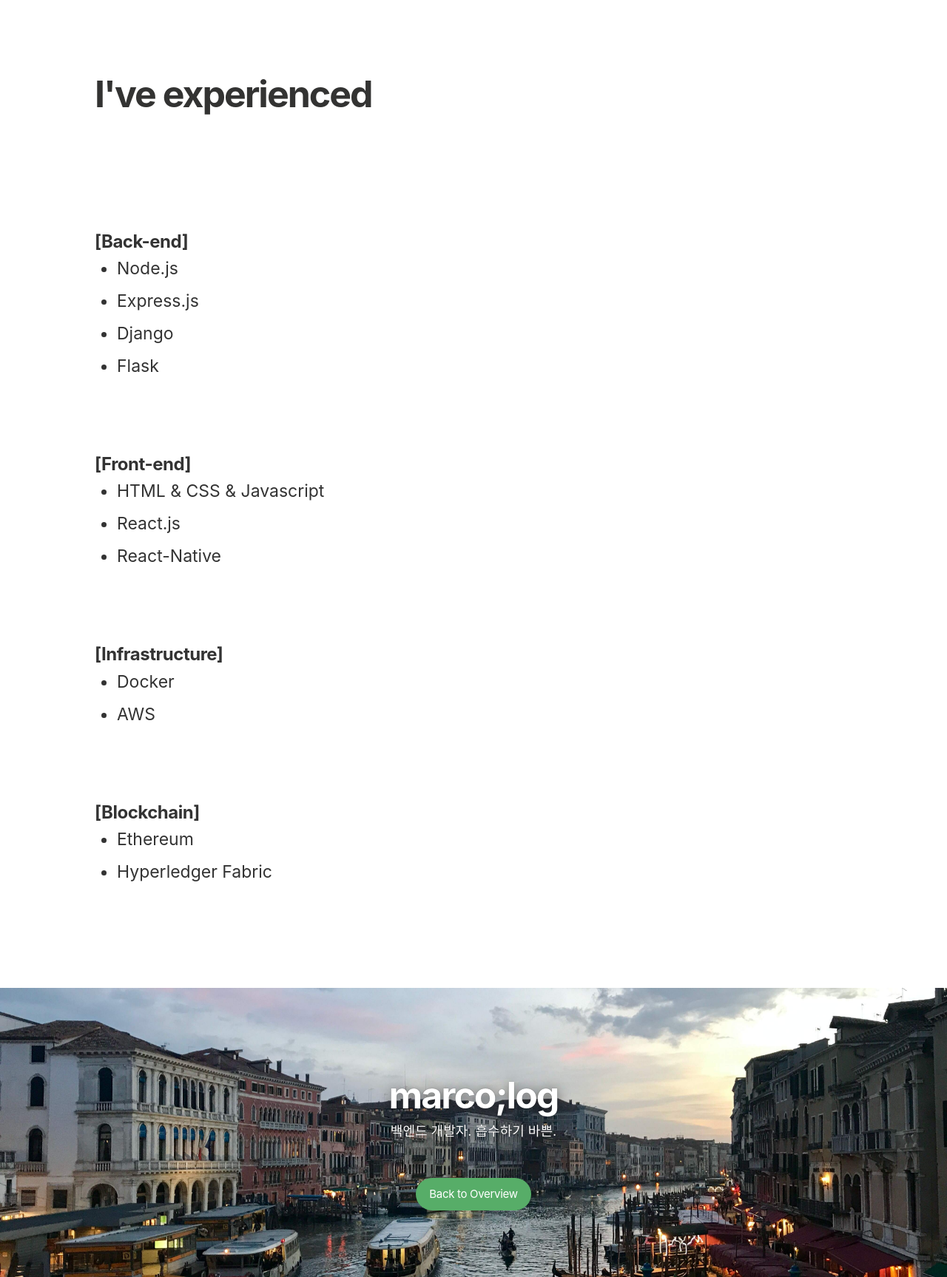
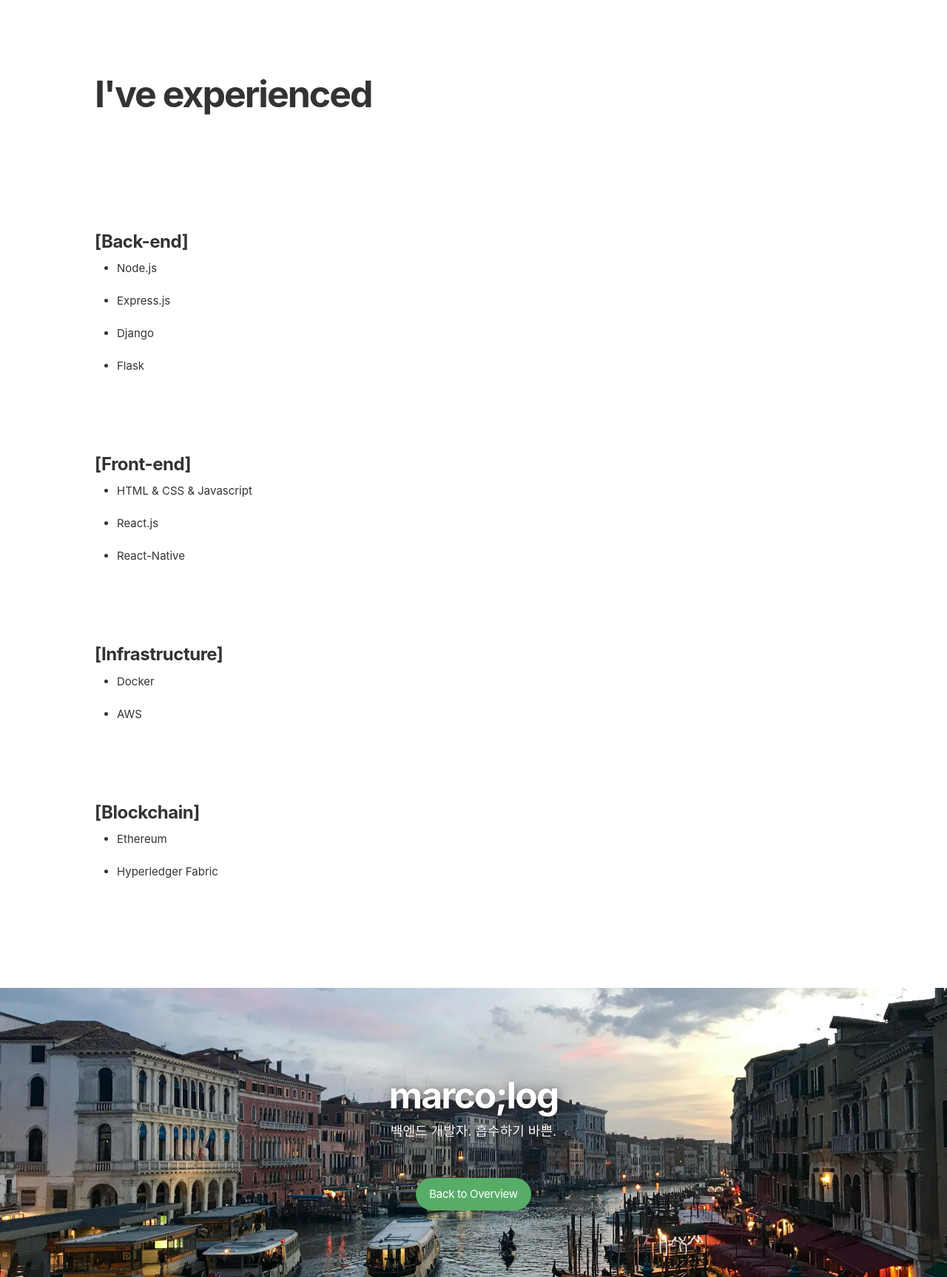
Before and after one commit to yvvyoon/yvvyoon.github.io, a Jekyll site: the page built from about.md, in a window 1280 px wide. Shown: the whole page at 74% size. Built offline with Jekyll 4.4.1, drawn with Linux system fonts in a browser that asks for light colours; nearby versions of some CDN libraries; some web fonts are replaced.

Commit message:
Modify: CSS

```diff
--- a/css/main.sass
+++ b/css/main.sass
@@ -439,7 +439,7 @@ body
       padding: 0
       font-weight: 400
       font-style: normal
-      font-size: 23px
+      font-size: 15px
       line-height: 30px
       margin-left: 30px
       margin-bottom: 12px
```
